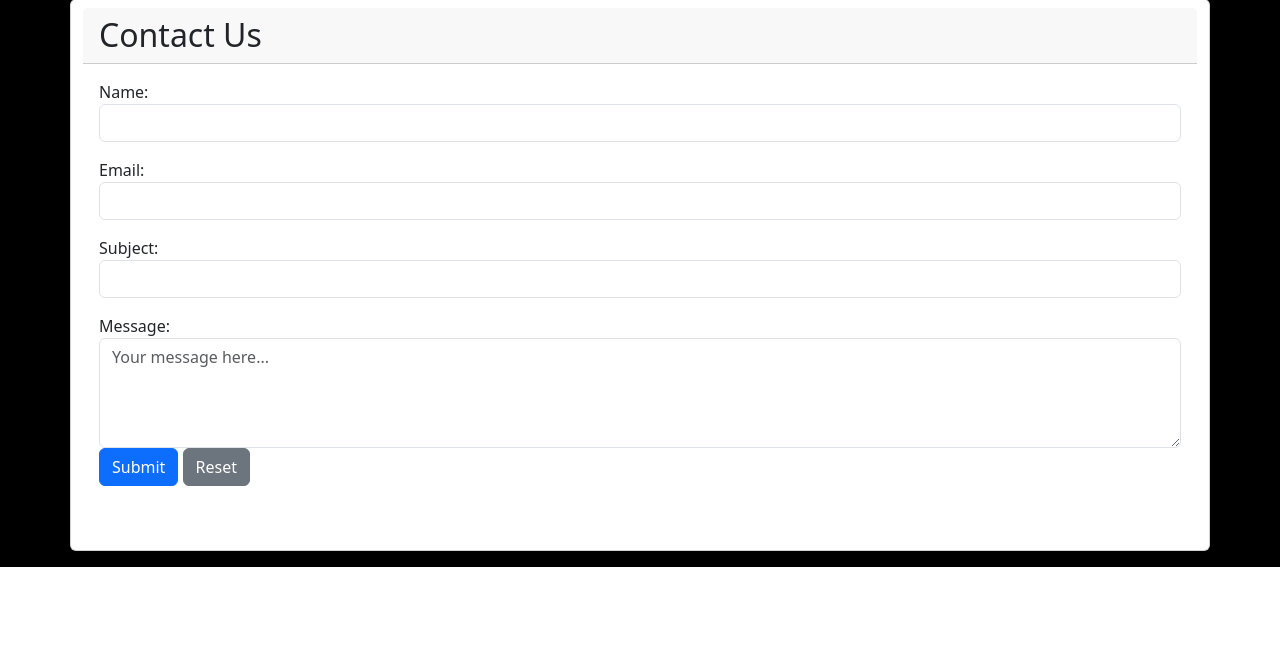
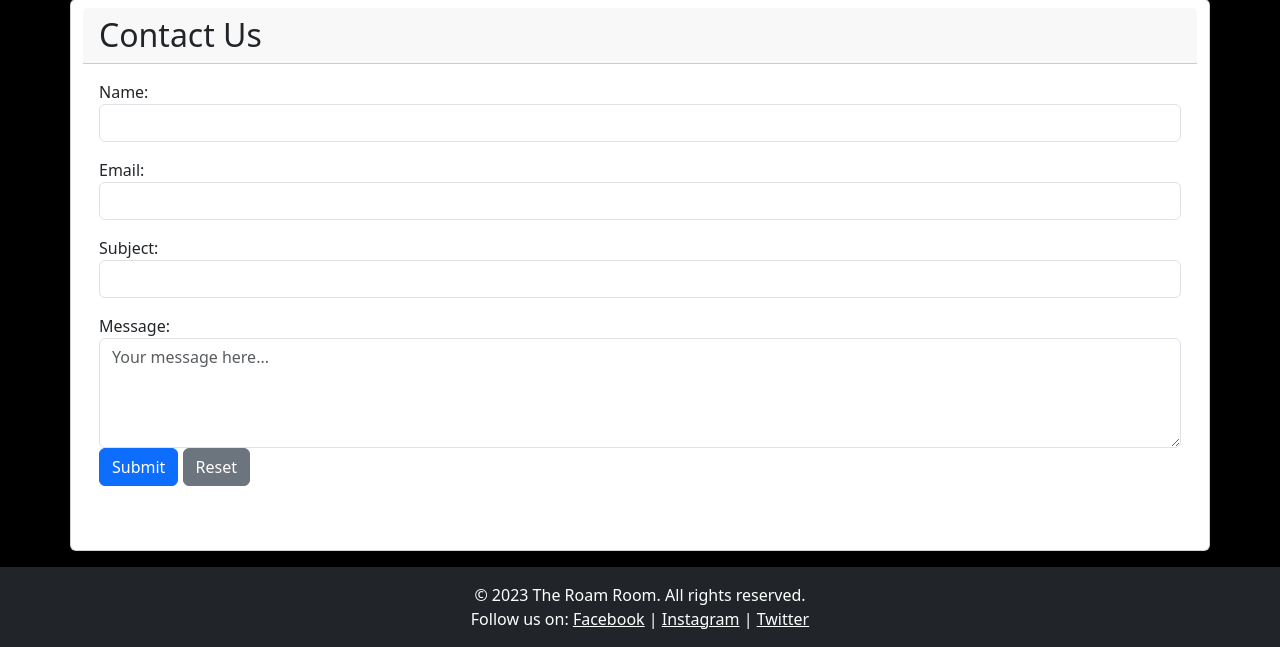
Before and after one commit to AmbreenAmbi04/The-Roam-Room, a PHP site: page / in a window 1280 px wide. Shown: the part 2033-2680 px from the top of the page. Before the commit the page ends 2600 px from the top, so only its background shows below. Run offline with PHP 8.4, Linux system fonts and the light colour scheme.

Commit message:
Added Footer!

```diff
--- a/index.php
+++ b/index.php
@@ -217,6 +217,13 @@ if ($connection)
     </div>
     </section>
 
+    <!--Gallery Section-->
+<section id="gallery"></section>
+  <div class="container mt-5 mb-3">
+
+</div>
+</section>
+
 <!-- About Us Section -->
 <section id="aboutus">
   <div class="container card mt-5 mb-3 text-white p-4" style="background-color: #430E18">
@@ -267,5 +274,14 @@ if ($connection)
         </form>
     </div>
     </section>
+    <!--Footer-->
+  <footer class="bg-dark text-white text-center py-3">
+    <p class="mb-0">© 2023 The Roam Room. All rights reserved.</p>
+    <p class="mb-0">Follow us on:
+      <a href="#" class="text-white">Facebook</a> |
+      <a href="#" class="text-white">Instagram</a> |
+      <a href="#" class="text-white">Twitter</a>
+    </p>
+  </footer>
 </body>
 </html>
```
